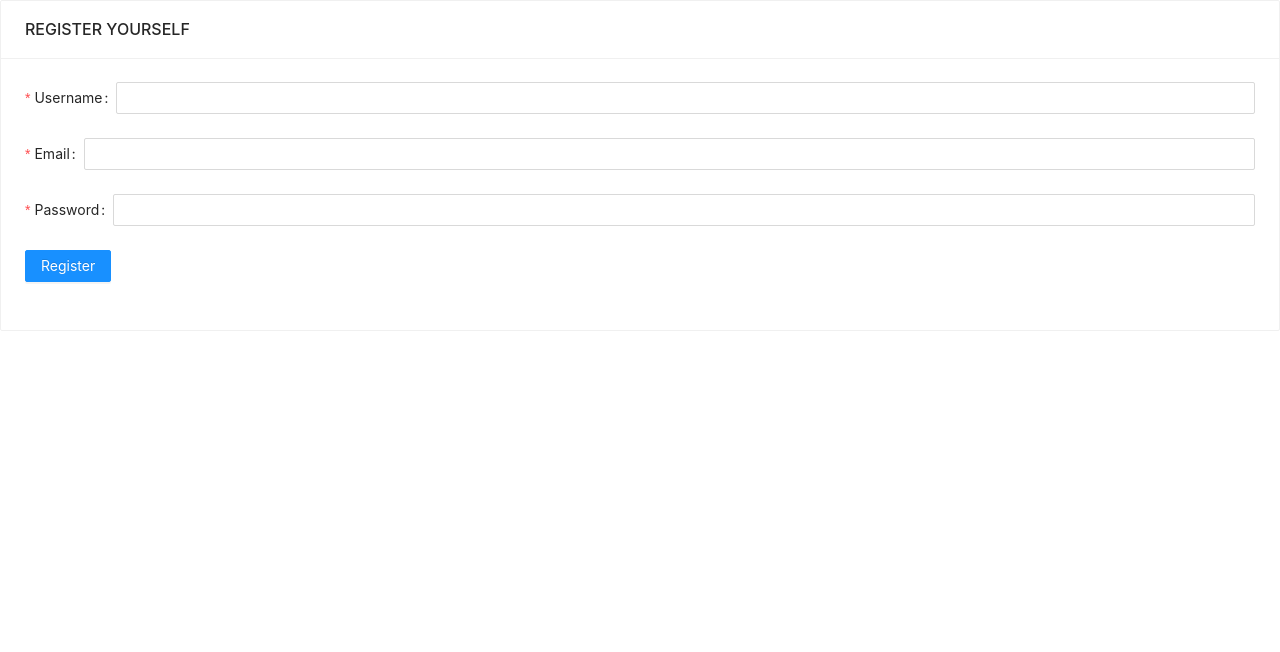
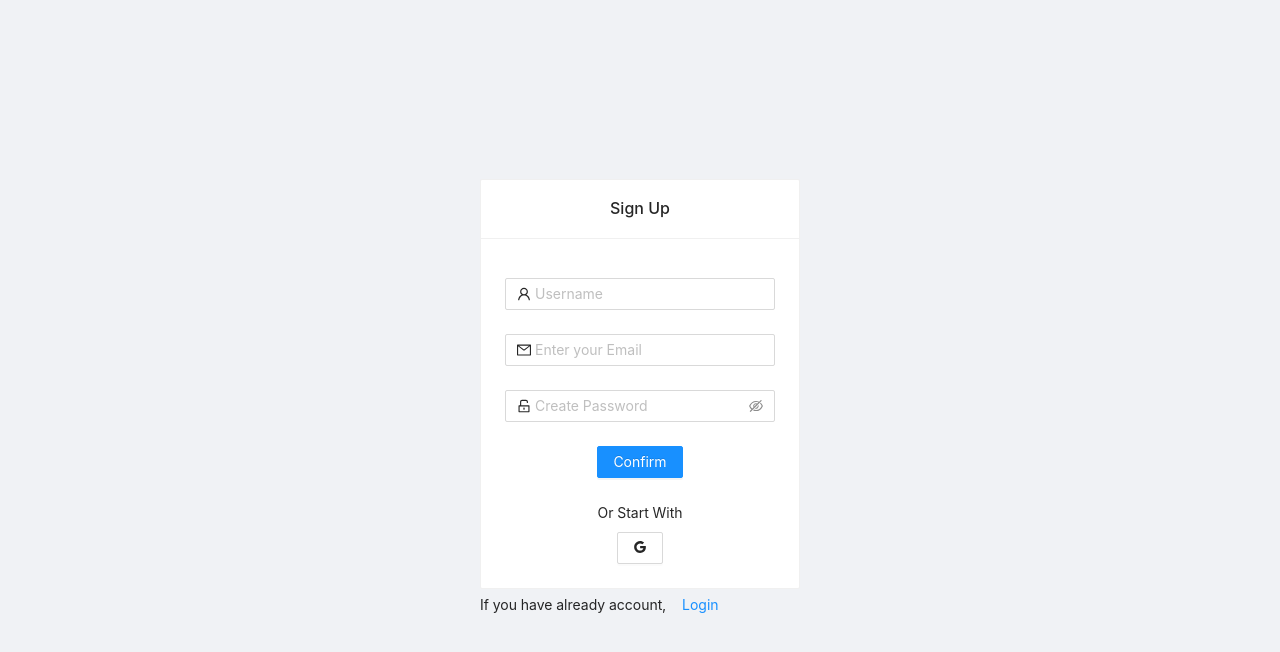
Before and after one commit to vishwaderasariya/webnext, a React (Create React App) app: page /register in a window 1280 px wide. Shown: the top 652 px of the page. Built offline with nearby package versions, Linux system fonts and the light colour scheme.

Commit message:
sign_up login

```diff
--- a/src/App.js
+++ b/src/App.js
@@ -6,7 +6,7 @@ import EditorPage from "./routes/EditorPage";
 import CreateSite from "./Components/CreateSite";
 import UpdateSite from "./Components/UpdateSite";
 import DeleteSite from "./Components/DeleteSite";
-import RegisterUser from "./Components/RegisterUser";
+import RegisterUser from "./routes/RegisterUser";
 import Login from "./Components/Login";
 import CreatePage from "./Components/CreatePage";
 import site_content from "./routes/site_content";
@@ -23,7 +23,7 @@ function App() {
           <Route path="/register" component={RegisterUser} />
           <Route path="/login" component={Login} exact />
           <Route path="/createpage" component={CreatePage} />
-          <Route path="/" component={Sites} exact />
+          <Route path="/sites" component={Sites} exact />
           <Route path="/site" component={site} exact></Route>
           <Route path="/site/content" component={site_content} />
           <Switch>
--- a/src/Components/Login.js
+++ b/src/Components/Login.js
@@ -1,64 +1,15 @@
-import React, { useState } from "react";
-import { Form, Input, Button, Card } from "antd";
-import gql from "graphql-tag";
-import { Mutation } from "react-apollo";
-
-const LOGIN_USER = gql`
-  mutation($input: UsersPermissionsLoginInput!) {
-    login(input: $input) {
-      user {
-        username
-        email
-      }
-    }
-  }
-`;
+import React from "react";
+import { Layout, Typography, Button } from "antd";
+import { NavLink } from "react-router-dom";
+import SigninCard from "./SigninCard";
 
 function Login() {
-  const [formData, setformData] = useState({});
-
   return (
-    <Card title="Login">
-      <Form
-        onValuesChange={(e) => {
-          setformData({ ...formData, ...e });
-        }}
-      >
-        <Form.Item
-          label="Identifier"
-          name="identifier"
-          rules={[{ required: true }]}
-        >
-          <Input />
-        </Form.Item>
-
-        <Form.Item
-          label="Password"
-          name="password"
-          rules={[{ required: true }]}
-        >
-          <Input type="password" />
-        </Form.Item>
-
-        <Mutation
-          mutation={LOGIN_USER}
-          variables={{
-            input: {
-              identifier: formData.identifier,
-              password: formData.password,
-            },
-          }}
-        >
-          {(userlogin) => (
-            <Form.Item>
-              <Button type="primary" onClick={userlogin} htmlType="submit">
-                Login
-              </Button>
-            </Form.Item>
-          )}
-        </Mutation>
-      </Form>
-    </Card>
+    <Layout>
+      <Layout.Content>
+        <SigninCard />
+      </Layout.Content>
+    </Layout>
   );
 }
 
--- a/src/Components/RegisterUser.js
+++ /dev/null
@@ -1,70 +0,0 @@
-import React, { useState } from "react";
-import { Form, Input, Button, Card } from "antd";
-import gql from "graphql-tag";
-import { Mutation } from "react-apollo";
-
-const REGISTER_USER = gql`
-  mutation($input: UsersPermissionsRegisterInput!) {
-    register(input: $input) {
-      user {
-        id
-        username
-        email
-      }
-    }
-  }
-`;
-
-function RegisterUser() {
-  const [formData, setformData] = useState({});
-
-  console.log(formData);
-  return (
-    <Card title="REGISTER YOURSELF">
-      <Form
-        onValuesChange={(e) => {
-          setformData({ ...formData, ...e });
-        }}
-      >
-        <Form.Item
-          label="Username"
-          name="username"
-          rules={[{ required: true }]}
-        >
-          <Input />
-        </Form.Item>
-        <Form.Item label="Email" name="email" rules={[{ required: true }]}>
-          <Input type="email" />
-        </Form.Item>
-        <Form.Item
-          label="Password"
-          name="password"
-          rules={[{ required: true }]}
-        >
-          <Input type="password" />
-        </Form.Item>
-
-        <Mutation
-          mutation={REGISTER_USER}
-          variables={{
-            input: {
-              username: formData.username,
-              password: formData.password,
-              email: formData.email,
-            },
-          }}
-        >
-          {(registeruser) => (
-            <Form.Item>
-              <Button type="primary" onClick={registeruser} htmlType="submit">
-                Register
-              </Button>
-            </Form.Item>
-          )}
-        </Mutation>
-      </Form>
-    </Card>
-  );
-}
-
-export default RegisterUser;
--- /dev/null
+++ b/src/Components/SignUpCard.js
@@ -0,0 +1,109 @@
+import React, { useState } from "react";
+import { Mutation } from "react-apollo";
+import {
+  Form,
+  Input,
+  Button,
+  Card,
+  Layout,
+  Row,
+  Col,
+  Typography,
+  Space,
+} from "antd";
+import gql from "graphql-tag";
+import { NavLink } from "react-router-dom";
+
+import {
+  GoogleOutlined,
+  UserOutlined,
+  UnlockOutlined,
+  MailOutlined,
+} from "@ant-design/icons";
+
+const REGISTER_USER = gql`
+  mutation($input: UsersPermissionsRegisterInput!) {
+    register(input: $input) {
+      user {
+        id
+        username
+        email
+      }
+    }
+  }
+`;
+const { Content } = Layout;
+
+function SignUpCard() {
+  const [formData, setformData] = useState({});
+
+  return (
+    <Row justify="center" align="middle" style={{ minHeight: "100vh" }}>
+      <Col span={6}>
+        <Card style={{ textAlign: "center" }} title="Sign Up">
+          {/* <Typography.Text strong>Sign Up</Typography.Text> */}
+          <Form
+            onValuesChange={(e) => {
+              setformData({ ...formData, ...e });
+            }}
+            style={{ margin: "1rem 0" }}
+          >
+            <Form.Item name="username" rules={[{ required: true }]}>
+              <Input placeholder="Username" prefix={<UserOutlined />} />
+            </Form.Item>
+            <Form.Item name="email" rules={[{ required: true }]}>
+              <Input
+                type="email"
+                placeholder="Enter your Email"
+                prefix={<MailOutlined />}
+              />
+            </Form.Item>
+            <Form.Item name="password" rules={[{ required: true }]}>
+              <Input.Password
+                placeholder="Create Password"
+                prefix={<UnlockOutlined />}
+              />
+            </Form.Item>
+
+            <Mutation
+              mutation={REGISTER_USER}
+              variables={{
+                input: {
+                  username: formData.username,
+                  password: formData.password,
+                  email: formData.email,
+                },
+              }}
+            >
+              {(registeruser) => (
+                <Form.Item>
+                  <Button
+                    type="primary"
+                    onClick={registeruser}
+                    htmlType="submit"
+                  >
+                    Confirm{" "}
+                  </Button>
+                </Form.Item>
+              )}
+            </Mutation>
+          </Form>
+          <Space direction="vertical">
+            <Typography.Text>Or Start With</Typography.Text>
+            <Button>
+              <GoogleOutlined />
+            </Button>
+          </Space>
+        </Card>
+        <Typography.Text>
+          If you have already account,
+          <NavLink to="login">
+            <Button type="link">Login</Button>
+          </NavLink>
+        </Typography.Text>
+      </Col>
+    </Row>
+  );
+}
+
+export default SignUpCard;
--- /dev/null
+++ b/src/Components/SigninCard.js
@@ -0,0 +1,81 @@
+import React, { useState } from "react";
+import { Form, Input, Button, Card, Space, Typography, Row, Col } from "antd";
+import gql from "graphql-tag";
+import { Mutation } from "react-apollo";
+import { UserOutlined, UnlockOutlined } from "@ant-design/icons";
+import { NavLink } from "react-router-dom";
+
+const LOGIN_USER = gql`
+  mutation($input: UsersPermissionsLoginInput!) {
+    login(input: $input) {
+      user {
+        username
+        email
+      }
+    }
+  }
+`;
+
+function SigninCard() {
+  const [formData, setformData] = useState({});
+
+  return (
+    <Row justify="center" align="middle" style={{ minHeight: "100vh" }}>
+      <Col span={6}>
+        <Card style={{ textAlign: "center" }} title="Login to your Account">
+          <Form
+            onValuesChange={(e) => {
+              setformData({ ...formData, ...e });
+            }}
+          >
+            <Form.Item name="identifier" rules={[{ required: true }]}>
+              <Input placeholder="Username" prefix={<UserOutlined />} />
+            </Form.Item>
+
+            <Form.Item name="password" rules={[{ required: true }]}>
+              <Input
+                type="password"
+                prefix={<UnlockOutlined />}
+                placeholder="Password"
+              />
+            </Form.Item>
+            <Space direction="vertical">
+              <Typography.Text>Forgot Password?</Typography.Text>
+              <Mutation
+                mutation={LOGIN_USER}
+                variables={{
+                  input: {
+                    identifier: formData.identifier,
+                    password: formData.password,
+                  },
+                }}
+              >
+                {(userlogin) => (
+                  <Form.Item>
+                    <NavLink to="sites">
+                      <Button
+                        type="primary"
+                        onClick={userlogin}
+                        htmlType="submit"
+                      >
+                        Sign in
+                      </Button>
+                    </NavLink>
+                  </Form.Item>
+                )}
+              </Mutation>
+            </Space>
+          </Form>
+        </Card>
+        <Typography.Text>
+          If you don't have an account,
+          <NavLink to="register">
+            <Button type="link">Sign up</Button>
+          </NavLink>
+        </Typography.Text>
+      </Col>
+    </Row>
+  );
+}
+
+export default SigninCard;
--- /dev/null
+++ b/src/routes/RegisterUser.js
@@ -0,0 +1,15 @@
+import React, { useState } from "react";
+import SignUpCard from "../Components/SignUpCard";
+import { Layout, Typography, Button } from "antd";
+
+function RegisterUser() {
+  return (
+    <Layout>
+      <Layout.Content>
+        <SignUpCard />
+      </Layout.Content>
+    </Layout>
+  );
+}
+
+export default RegisterUser;
--- a/src/routes/site.js
+++ b/src/routes/site.js
@@ -8,7 +8,7 @@ const site = () => {
   return (
     <div style={{ minHeight: "100vh" }}>
       <Layout>
-        <Header />
+        <Header searchBar={false} sites={["Logicwind.com", "Webnext.com"]} />
         <Layout.Content
           style={{
             padding: "0 16px",
```
Also changed, not shown: src/Components/Header.js (+11 -3 lines).
